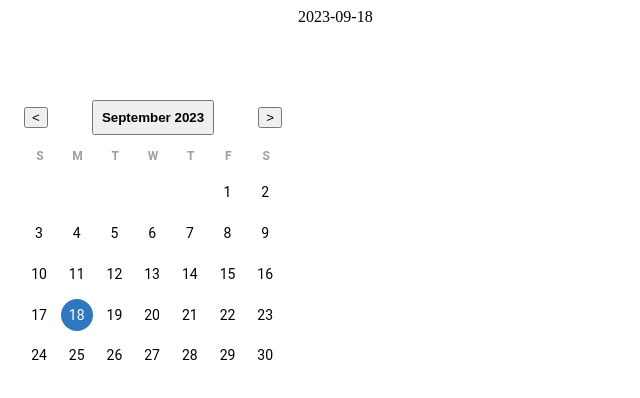
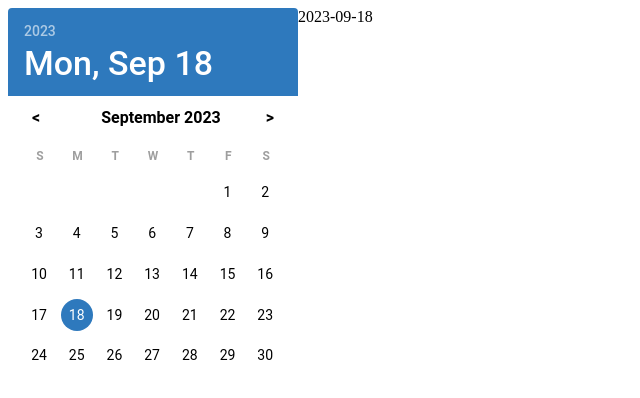
Before and after one commit to MatijaNovosel/vue-3-material-date-picker, a Vue app: page / in a window 1280 px wide. Shown: the top 398 px of the page, without its empty margins (0-640 px from the left). Built offline with nearby package versions, Linux system fonts and the light colour scheme.

Commit message:
Table month fixes

```diff
--- a/src/components/datePickerHeader.vue
+++ b/src/components/datePickerHeader.vue
@@ -1,16 +1,12 @@
 <template>
   <div class="date-picker-header" :class="classes">
-    <button class="button" @click="emit('input', calculateChange(-1))">
-      &lt;
-    </button>
+    <div class="button" @click="emit('input', calculateChange(-1))">&lt;</div>
     <div class="date-picker-header__value">
-      <button class="button" @click="emit('toggle')">
+      <div class="button" @click="emit('toggle')">
         {{ formatter!(value.toString()) }}
-      </button>
       </div>
-    <button class="button" @click="emit('input', calculateChange(1))">
-      &gt;
-    </button>
+    </div>
+    <div class="button" @click="emit('input', calculateChange(1))">&gt;</div>
   </div>
 </template>
 
@@ -23,7 +19,8 @@ const emit = defineEmits<{
   (e: "toggle"): void;
 }>();
 
-const props = defineProps<{
+const props = withDefaults(
+  defineProps<{
     disabled?: boolean;
     min?: string;
     max?: string;
@@ -35,7 +32,11 @@ const props = defineProps<{
     currentLocale?: string;
     color?: string;
     value: number | string;
-}>();
+  }>(),
+  {
+    color: "#2e79bd"
+  }
+);
 
 const formatter = computed(() => {
   if (String(props.value).split("-")[1]) {
@@ -78,6 +79,11 @@ const calculateChange = (sign: number) => {
   .button
     margin: 0
     z-index: auto
+    cursor: pointer
+    font-weight: $date-picker-header-button-font-weight
+    outline: none
+    padding: $date-picker-header-button-padding
+    transition: $date-picker-header-button-transition
 
   .v-icon
     cursor: pointer
@@ -93,13 +99,6 @@ const calculateChange = (sign: number) => {
     transition: $date-picker-header-value-transition
     width: 100%
 
-  button
-    cursor: pointer
-    font-weight: $date-picker-header-button-font-weight
-    outline: none
-    padding: $date-picker-header-button-padding
-    transition: $date-picker-header-button-transition
-
 .date-picker-header--disabled
   pointer-events: none
 </style>
--- a/src/components/datePickerMonthTable.vue
+++ b/src/components/datePickerMonthTable.vue
@@ -3,7 +3,7 @@
     <tbody>
       <tr v-for="(r, i) in rows" :key="i">
         <td v-for="(d, j) in r" :key="j">
-          <button
+          <div
             class="button"
             @click="emit('input', d)"
             :class="{
@@ -11,7 +11,7 @@
             }"
           >
             {{ formatter!(d) }}
-          </button>
+          </div>
         </td>
       </tr>
     </tbody>
@@ -83,12 +83,12 @@ const rows = computed(() => {
   position: relative
   padding: $date-picker-table-padding
   height: $date-picker-table-height
+  width: 100%
 
   table
     transition: 0.3s cubic-bezier(0.25, 0.8, 0.5, 1)
     top: 0
     table-layout: fixed
-    width: 100%
 
   td, th
     text-align: center
@@ -105,6 +105,8 @@ const rows = computed(() => {
     z-index: auto
     margin: 0
     font-size: $date-picker-table-font-size
+    cursor: pointer
+    user-select: none
 
     &.button--active
       color: $date-picker-table-active-date-color
--- a/src/components/datePickerTitle.vue
+++ b/src/components/datePickerTitle.vue
@@ -1,5 +1,5 @@
 <template>
-  <div class="v-date-picker-title picker__title" :class="classes">
+  <div class="v-date-picker-title picker__title">
     <div
       :class="titleClasses"
       class="picker__title__btn v-date-picker-title__year"
@@ -31,7 +31,8 @@ const emit = defineEmits<{
   (e: "select-year", value: boolean): void;
 }>();
 
-const props = defineProps<{
+const props = withDefaults(
+  defineProps<{
     date?: string;
     disabled?: boolean;
     readonly?: boolean;
@@ -40,12 +41,11 @@ const props = defineProps<{
     year?: number | string;
     yearIcon?: string;
     color?: string;
-}>();
-
-const classes = computed(() => ({
-  // TODO: Treba handlati druge načine predaje boja osim vuetify klasa, npr. hex
-  [`bg-${props.color}` || "bg-accent"]: true
-}));
+  }>(),
+  {
+    color: "#2e79bd"
+  }
+);
 
 const titleClasses = computed(() => ({
   "picker__title__btn--active": props.selectingYear,
@@ -105,6 +105,7 @@ const titleDateClasses = computed(() => ({
     border-top-left-radius: $picker-border-radius
     border-top-right-radius: $picker-border-radius
     padding: $picker-title-padding
+    background-color: v-bind(color)
 
     &__btn
       transition: 0.3s cubic-bezier(0.25, 0.8, 0.5, 1)
```
Lines whose indentation alone changed are shown as unchanged.
